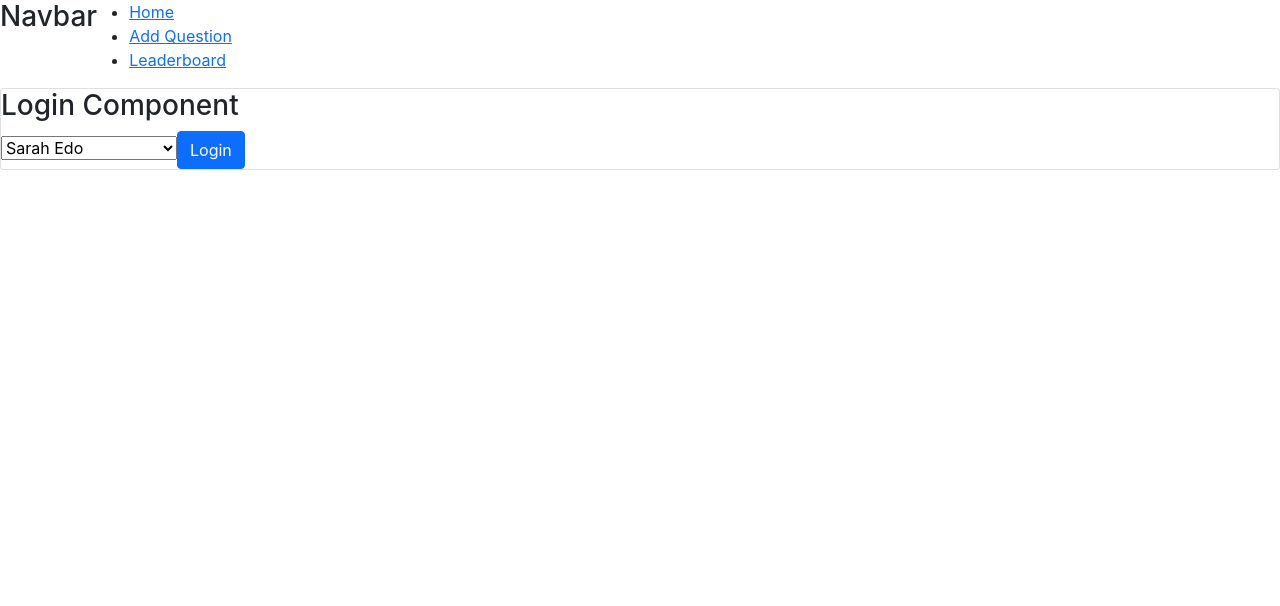
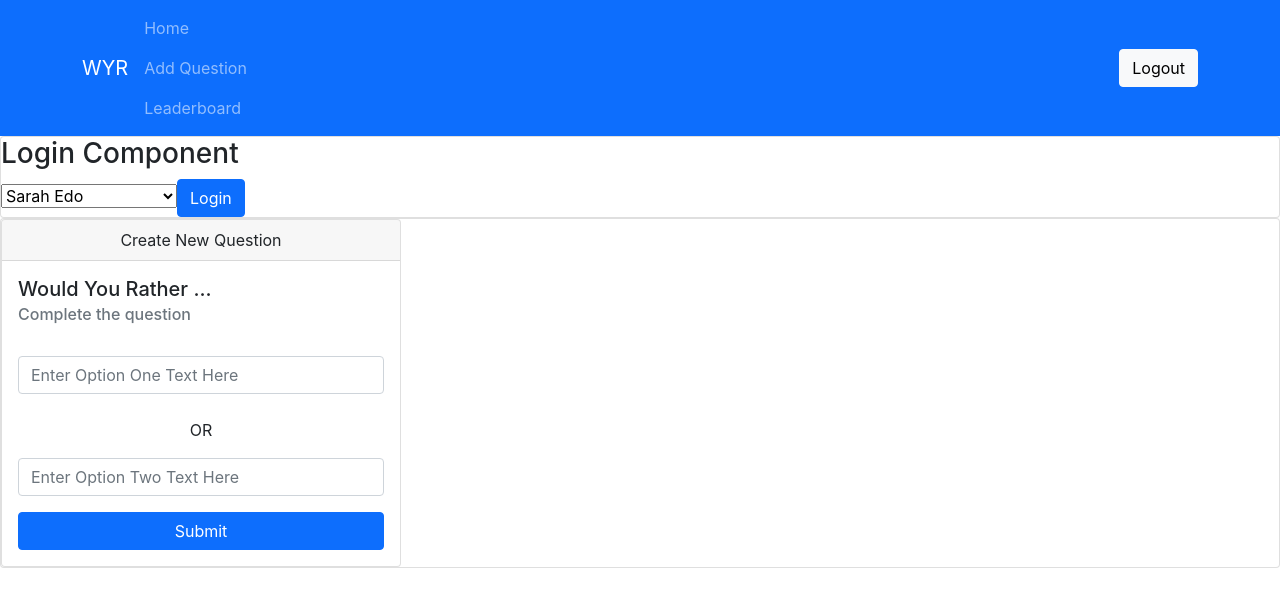
Before and after one commit to albehery/u-project-wyr, a React (Create React App) app: page / in a window 1280 px wide. Shown: the top 606 px of the page. Built offline with nearby package versions, Linux system fonts and the light colour scheme.

Commit message:
feat:config bootstrap options

```diff
--- a/src/components/AddQuestion.js
+++ b/src/components/AddQuestion.js
@@ -1,17 +1,36 @@
 import React from "react";
+
+import Card from 'react-bootstrap/Card'
+import Button from 'react-bootstrap/Button'
+import Form from 'react-bootstrap/Form'
 
 class AddQuestion extends React.Component {
     render() {
         return (
             <div className='card'>
-                <h3>Add a new question</h3>
-                <form>
-                    <input type="text" name="option1" id="option1" placeholder="enter first option here" />
-                    <br />
-                    <input type="text" name="option2" id="option2" placeholder="enter secode option here" />
-                    <br />
-                    <button type="submit">Submit</button>
-                </form>
+                <Card style={{ width: '25rem' }}>
+                    <Card.Header className="text-center">Create New Question</Card.Header>
+                    <Card.Body>
+                        <Card.Title>Would You Rather ...</Card.Title>
+                        <Card.Subtitle className="mb-2 text-muted">Complete the question</Card.Subtitle>
+                        <br />
+                        <Card.Text>
+                            <Form>
+                                <div className="d-grid gap-2">
+                                    <Form.Control type="text" name="option1" id="option1" placeholder="Enter Option One Text Here" />
+                                </div>
+                                <br />
+                                <p className="text-center">OR</p>
+                                <div className="d-grid gap-2">
+                                    <Form.Control type="text" name="option2" id="option2" placeholder="Enter Option Two Text Here" />
+                                </div>
+                            </Form>
+                        </Card.Text>
+                        <div className="d-grid gap-2">
+                            <Button variant="primary" type="submit">Submit</Button>
+                        </div>
+                    </Card.Body>
+                </Card>
             </div>
         )
     }
--- a/src/components/App.js
+++ b/src/components/App.js
@@ -1,12 +1,13 @@
 import React from 'react';
 
-//import AddQuestion from './AddQuestion'
+import AddQuestion from './AddQuestion'
 import Login from './Login';
 import Main from './Main';
 import Navigation from './Navigation';
 
 import { handleInitialData } from '../actions/shared'
 import { connect } from 'react-redux'
+
 
 
 class App extends React.Component {
@@ -19,6 +20,7 @@ class App extends React.Component {
       <div>
         <Navigation />
         {authedUser === null ? <Login /> : <Main />}
+        <AddQuestion />
       </div>
     )
   }
--- a/src/components/Navigation.js
+++ b/src/components/Navigation.js
@@ -1,31 +1,39 @@
-import React from "react";
-import { connect } from 'react-redux';
+import React from "react"
+import { connect } from 'react-redux'
+import Navbar from 'react-bootstrap/Navbar'
+import Container from 'react-bootstrap/Container'
+import Nav from 'react-bootstrap/Nav'
+import Form from 'react-bootstrap/Form'
+import Button from 'react-bootstrap/Button'
 
-class Navigation extends React.Component{
+class Navigation extends React.Component {
     render() {
         const { authedUser, users } = this.props;
-        return(
-            <div className="nav">
-                {console.log(users[authedUser])}
-                <h3>Navbar</h3>
-                <ul>
-                    <li><a href="/">Home</a></li>
-                    <li><a href="/add">Add Question</a></li>
-                    <li><a href="/leaderboard">Leaderboard</a></li>
-                    {authedUser &&
-                     <li><p>Hi, <span>{users[authedUser].name}</span> <a href="/logout">Logout</a></p></li>}
-                </ul>
-            </div>
+        return (
+                <Navbar bg="primary" variant="dark" expand="false">
+                    <Container>
+                        <Navbar.Brand href="/">WYR</Navbar.Brand>
+                        <Nav className="me-auto">
+                            <Nav.Link href="/">Home</Nav.Link>
+                            <Nav.Link href="/add">Add Question</Nav.Link>
+                            <Nav.Link href="/leaderboard">Leaderboard</Nav.Link>
+                        </Nav>
+                        <Form className="d-flex">
+                        {authedUser &&
+                        <Nav.Link href="/logout">Hi, <span>{users[authedUser].name}</span>Logout</Nav.Link>}
+                            <Button variant="light">Logout</Button>
+                        </Form>
+                    </Container>
+                </Navbar>
         )
     }
 }
 
-
 function mapStateToProps({ users, authedUser }) {
     return {
-      authedUser,
-      users
+        authedUser,
+        users
     }
-  }
+}
 
 export default connect(mapStateToProps)(Navigation);
```
